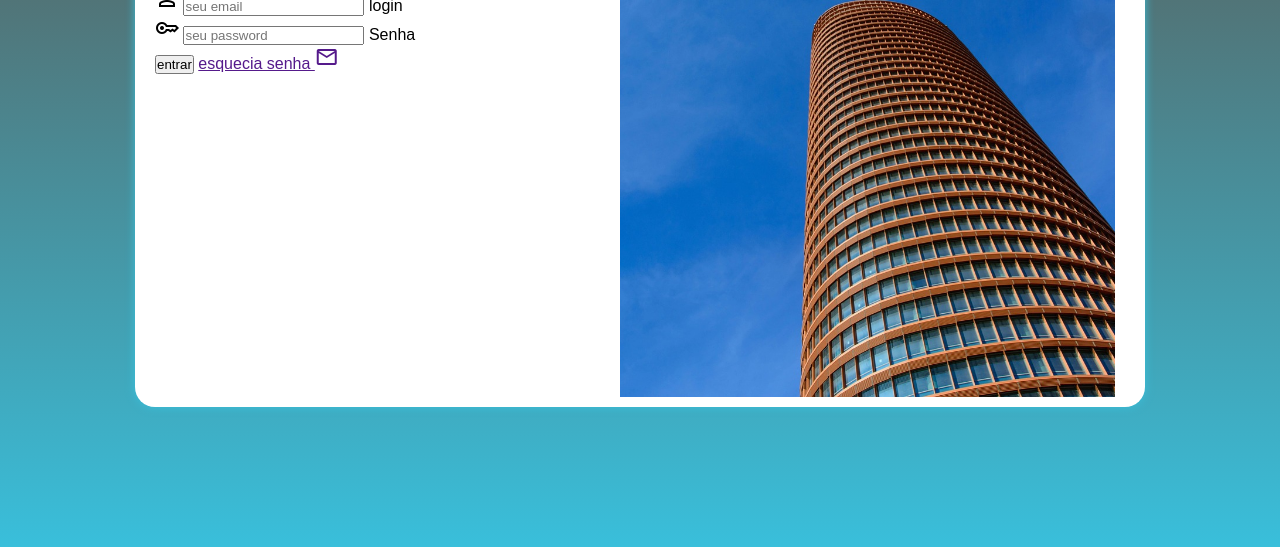
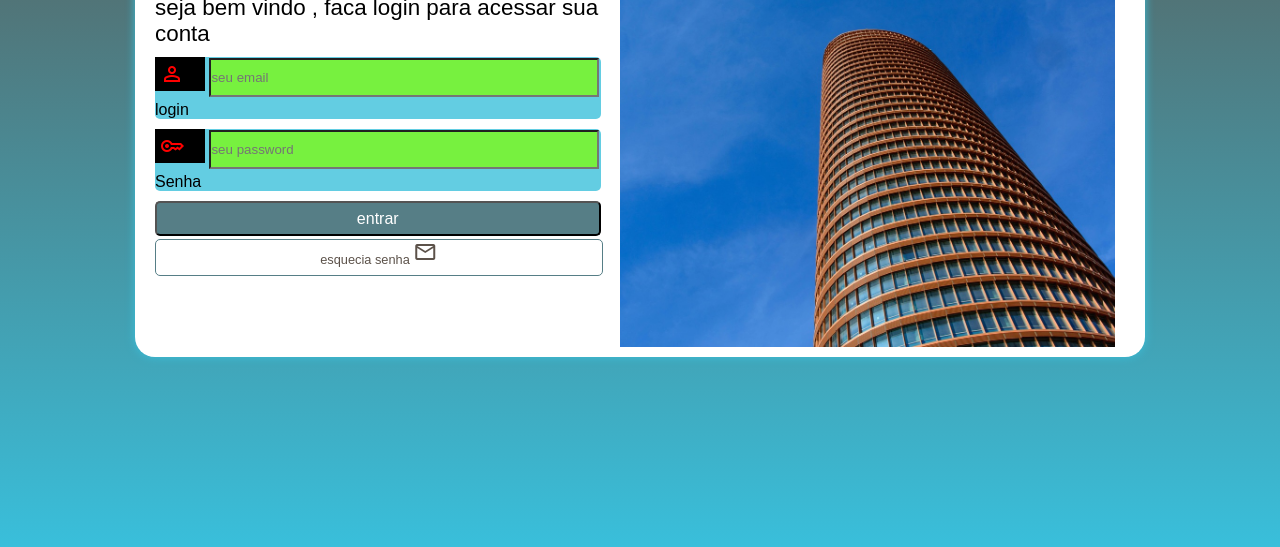
Before and after one commit to JuniorJamo12/projecto-login, a plain HTML site: page index.html in a window 1280 px wide. Shown: the part 253-800 px from the top of the page. Drawn offline with nearby package versions, Linux system fonts and the light colour scheme.

Commit message:
final project

```diff
--- a/index.html
+++ b/index.html
@@ -42,7 +42,7 @@
                     </div>
 
                     <input type="submit" value="entrar">
-                    <a href="">esquecia senha <span class="material-symbols-outlined">mail</span>
+                    <a href="" class="botao">esquecia senha <span class="material-symbols-outlined">mail</span>
                     </a>
                 </form>
             </div>
--- a/style.css
+++ b/style.css
@@ -40,11 +40,13 @@ section#login {
     position: absolute;
     top: 50%;
     left: 50%;
-    transform: translate(-50%, -50%);
     padding: 10px;
 
     overflow: hidden;
     box-shadow: 0px 0px 10px #39BFDB;
+
+    transform: translate(-50%, -50%);
+
 }
 
 section#login>div#imagem {
@@ -65,3 +67,80 @@ section#login>div#formulario {
 
 
 }
+
+form>input[type=submit] {
+    display: block;
+    font-size: 1em;
+    width: 100%;
+    /* 100% do container e nao do vw */
+    height: 35px;
+    background-color: #567E86;
+    color: white;
+    border-radius: 5px;
+}
+
+form>input[type=submit]:hover {
+
+    background-color: #5C524A;
+    cursor: pointer;
+
+}
+
+a.botao {
+    display: block;
+    text-align: center;
+    font: 1em;
+    width: 100%;
+    height: 35px;
+    text-decoration: none;
+    color: #5C524A;
+
+    font-size: 0.8em;
+    background-color: white;
+    border: 1px solid #567E86;
+    margin-top: 3px;
+    border-radius: 5px;
+
+}
+
+form>a.botao:hover {
+    background-color: #567e867a;
+    color: rgba(255, 0, 0, 0.714);
+}
+
+div.campo {
+    background-color: #39c0dbc8;
+    margin: 5px 0px;
+    /* cima baixo ; esquerda direita MARGIN */
+    border-radius: 5px;
+}
+
+div.campo>label {
+    display: none;
+}
+
+ div.campo>span{
+    color: red;
+    font-size: 1..3em;
+    background-color: black;
+    width: 40px;
+    padding: 5px;
+
+}
+
+div.campo > input{
+    background-color: rgba(128, 255, 0, 0.72);
+    width: calc(100% - 60px);
+    height: 35px;
+    transform: translateY(-4px);
+}
+
+
+div.campo > input:focus-within{
+    background-color: white;
+}
+
+div#formulario > p {
+  margin: 10px 0px;
+  font-size: 1em;
+}
--- a/styleQeurie.css
+++ b/styleQeurie.css
@@ -5,7 +5,7 @@
 
     section#login {
         width: 90vw;
-        /* height: ; */
+        height:340px ;
     }
 
     section#login div#imagem {
@@ -32,14 +32,31 @@
         font-size: 1.3em;
     }
 
+    div.campo {
+        margin-bottom: 8px;
+    }
+
+
+    div.campo>label {
+        display: block;
+    }
+
+    div.campo > input {
+        /* height: 75px; */
+    }
+
 
 }
 
 
 @media screen and (min-width:992px) {
 
+
+
     section#login {
         width: 990px;
+        height: 400px;
+
         transition: width .3s, height 1s;
         transition-timing-function: ease;
     }
@@ -49,7 +66,7 @@
         width: 50%;
         height: 100%;
         margin-right: 20px;
-       }
+    }
 
     section div#formulario {
         float: left;
@@ -66,4 +83,13 @@
         font-size: 1.4em;
         /* font-family: 'Courier New', Courier, monospace; */
     }
+
+    div.campo {
+        margin-bottom: 10px;
+    }
+
+
+    div.campo>label {
+        display: block;
+    }
 }
```
